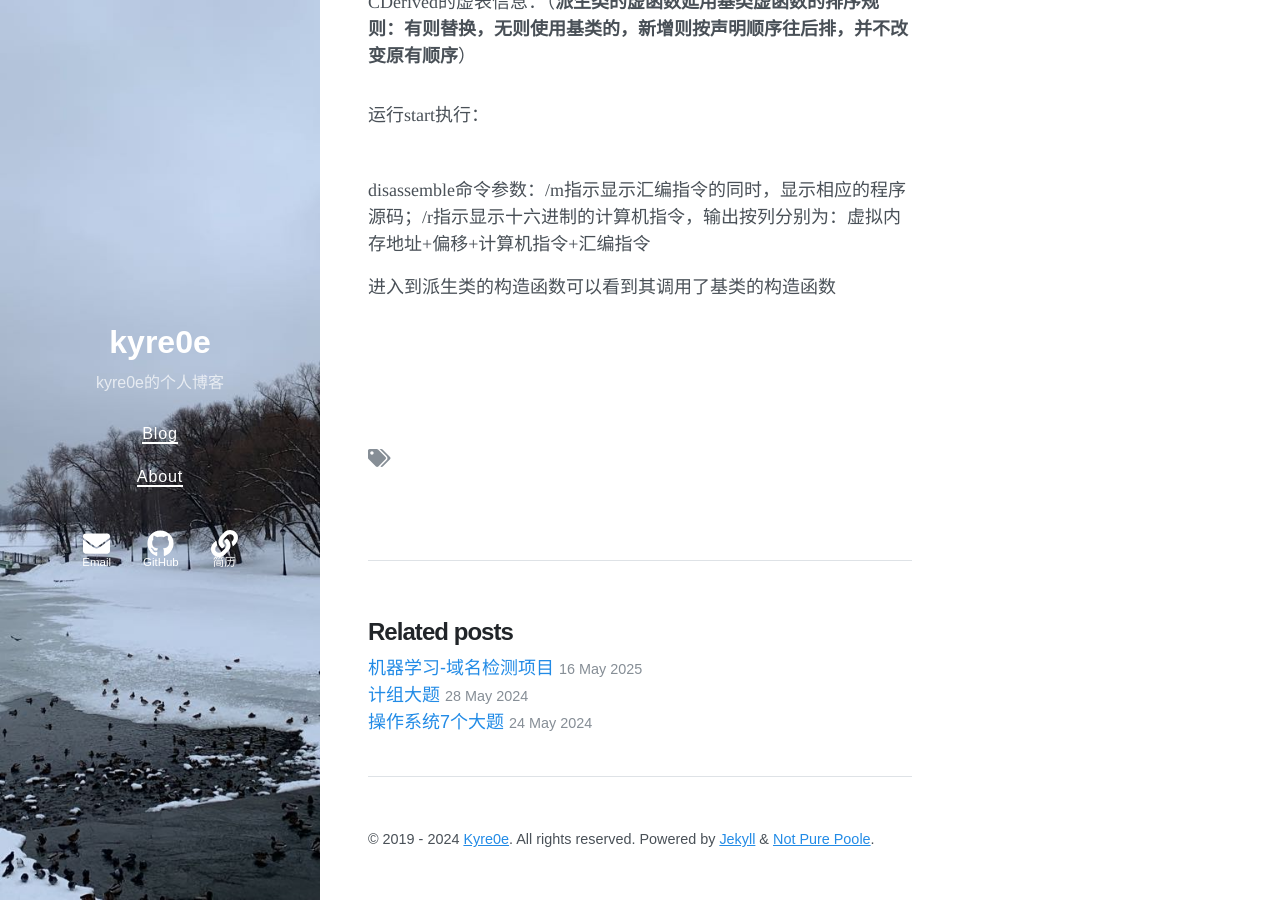
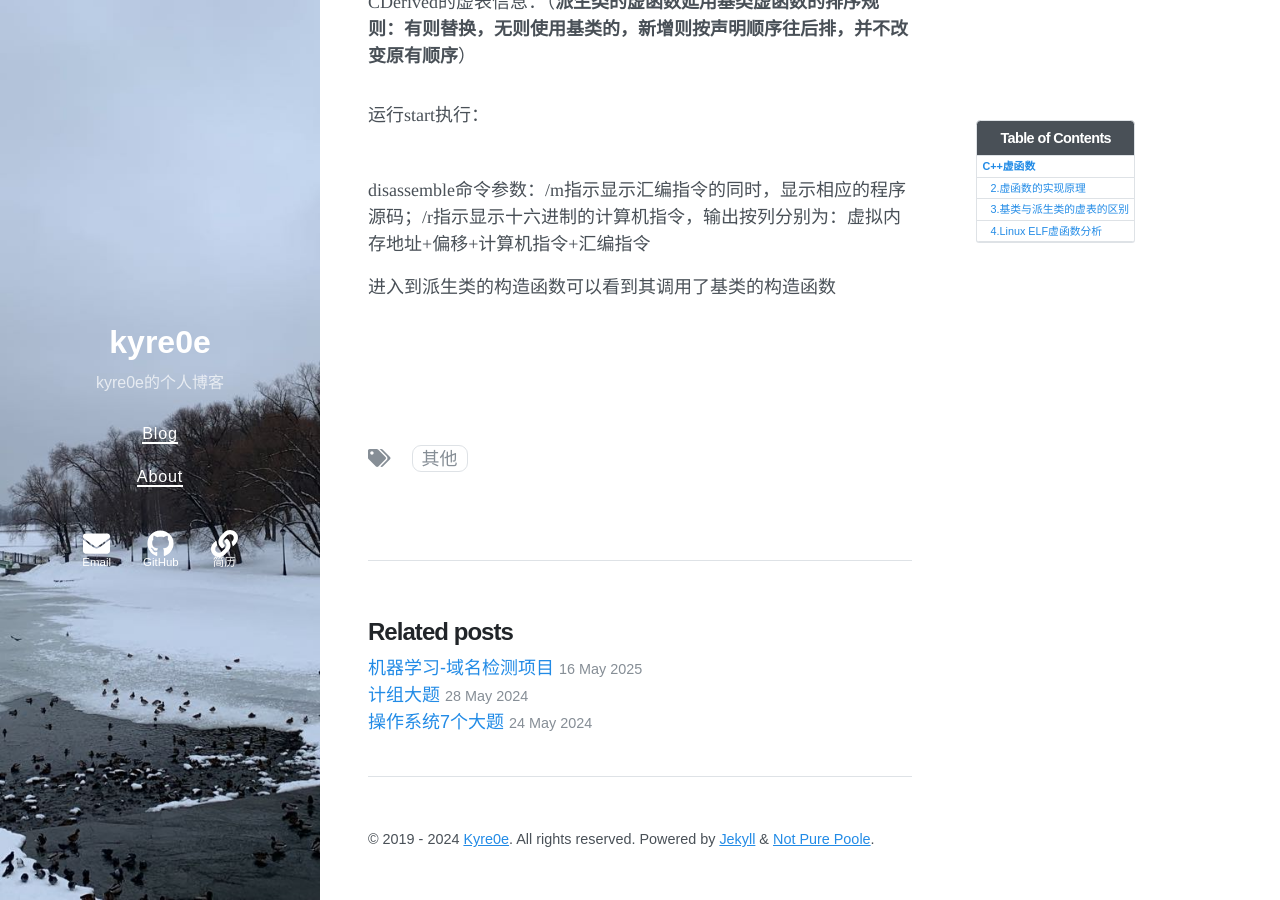
Before and after one commit to Kyre0ee/Kyre0ee.github.io, a Jekyll site: the page built from _posts/2019-09-23-C++虚函数.md, in a window 1280 px wide and 900 px high, scrolled down 1667 px. Built offline with Jekyll 4.4.1, drawn with Linux system fonts in a browser that asks for light colours; nearby versions of some CDN libraries; our own code applies the rules of GitHub Pages for plain Markdown files.

Commit message:
Update 2019-09-23-C++虚函数.md

```diff
--- a/_posts/2019-09-23-C++虚函数.md
+++ b/_posts/2019-09-23-C++虚函数.md
@@ -1,4 +1,11 @@
-
+---
+layout: post
+title: C++虚函数
+date: 2019-09-23 09:30
+tags: 其他
+excerpt: "本文介绍 C++虚函数相关知识。"
+toc: true
+---
 ## C++虚函数
 
 ###1.虚函数的作用
```
